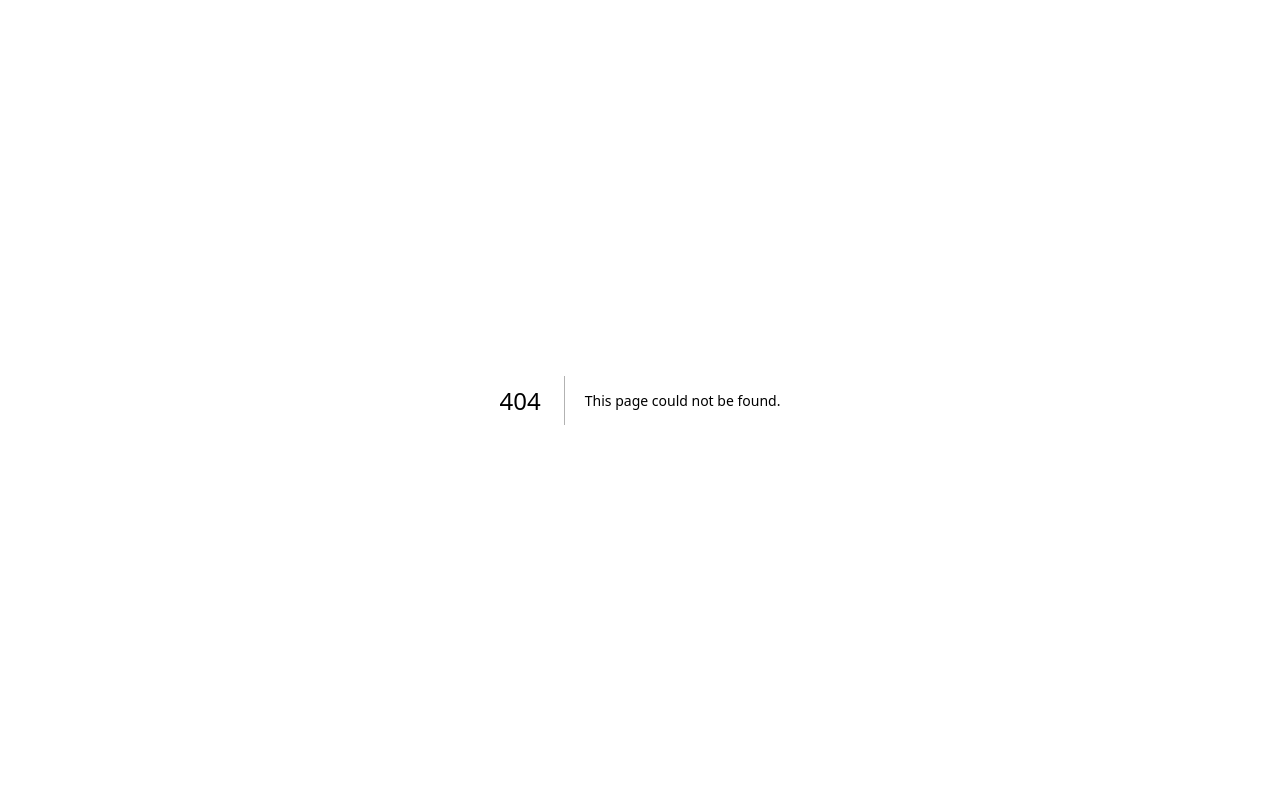
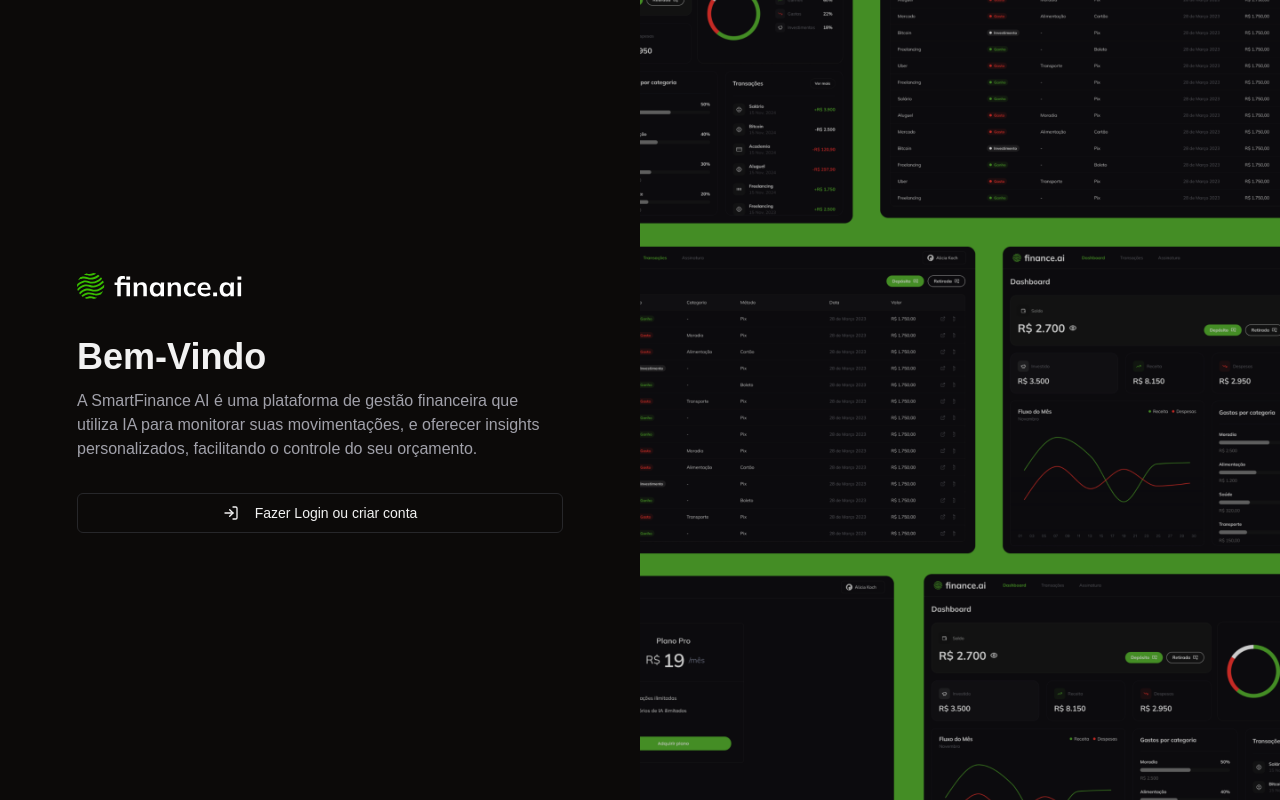
Before and after one commit to polarlu/Smart-Finance, a Next.js app: page /login in a window 1280 px wide. Before the commit this address had no page. Built offline with nearby package versions, Linux system fonts and the light colour scheme.

Commit message:
feat: add login page

```diff
--- /dev/null
+++ b/app/login/page.tsx
@@ -0,0 +1,40 @@
+import Image from "next/image";
+import { Button } from "@/components/ui/button";
+import { LogInIcon } from "lucide-react";
+
+const LoginPage = () => {
+  return (
+    <div className="grid h-full grid-cols-2">
+      {/* ESQUERDA */}
+      <div className="mx-auto flex h-full max-w-[550px] flex-col justify-center p-8">
+        <Image
+          src="/logo.svg"
+          width={173}
+          height={39}
+          alt="Finance AI"
+          className="mb-8"
+        />
+        <h1 className="mb-3 text-4xl font-bold">Bem-Vindo</h1>
+        <p className="mb-8 text-muted-foreground">
+          A SmartFinance AI é uma plataforma de gestão financeira que utiliza IA
+          para monitorar suas movimentações, e oferecer insights personalizados,
+          facilitando o controle do seu orçamento.
+        </p>
+        <Button variant="outline">
+          <LogInIcon className="mr-2" /> Fazer Login ou criar conta
+        </Button>
+      </div>
+      {/* DIREITA */}
+      <div className="relative h-full w-full">
+        <Image
+          src="/login.png"
+          alt="Faça login"
+          fill
+          className="object-cover"
+        />
+      </div>
+    </div>
+  );
+};
+
+export default LoginPage;
--- a/app/subscription/page.tsx
+++ b/app/subscription/page.tsx
@@ -1,5 +1,5 @@
-const Subscription = () => {
+const SubscriptionPage = () => {
   return <h1>Subscription Page</h1>;
 };
 
-export default Subscription;
+export default SubscriptionPage;
--- a/app/transactions/page.tsx
+++ b/app/transactions/page.tsx
@@ -1,5 +1,5 @@
-const Transitions = () => {
+const TransitionsPage = () => {
   return <h1>Transactions Page</h1>;
 };
 
-export default Transitions;
+export default TransitionsPage;
```
Also changed, not shown: public/login.png (added), public/logo.svg (added).
